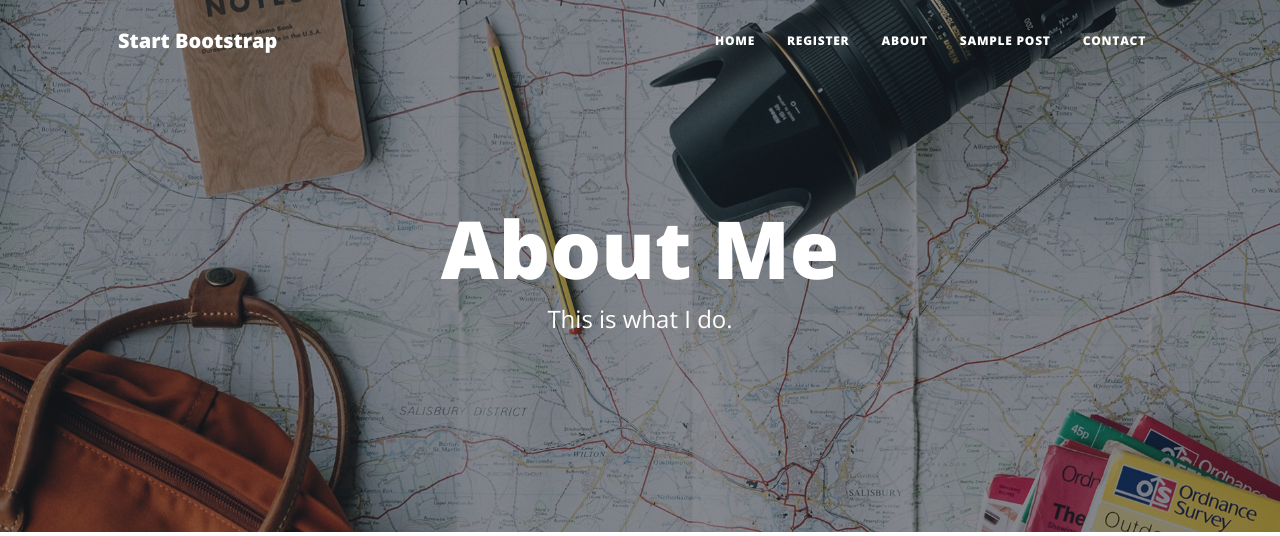
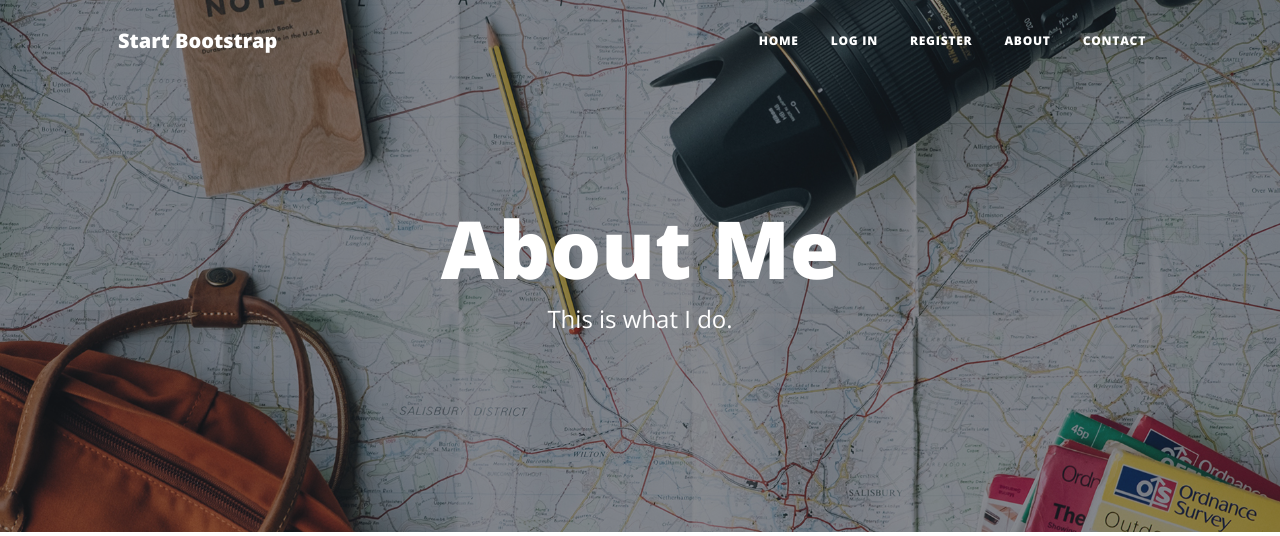
Before and after one commit to yuliyatestlab/travel-stories-platform, a Flask app: page /about in a window 1280 px wide. Shown: the top 536 px of the page. Run offline with Flask 3, Linux system fonts and the light colour scheme; some libraries are stand-ins or nearby versions.

Commit message:
Update navarbar: only show Login/Register if user is logged out. Otherwise show log Out.

```diff
--- a/app.py
+++ b/app.py
@@ -9,7 +9,7 @@ from sqlalchemy.orm import DeclarativeBase, Mapped, mapped_column
 from sqlalchemy import Integer, String, Text
 from datetime import date
 
-from sqlalchemy.sql.functions import user
+from sqlalchemy.sql.functions import user, current_user
 from werkzeug.security import generate_password_hash, check_password_hash
 
 from forms import CreatePostForm, RegisterForm, LoginForm
@@ -87,7 +87,7 @@ def register():
         #  Authenticate the user with Flask-Login
         login_user(new_user)
         return redirect(url_for('get_all_posts'))
-    return render_template('register.html', form=form)
+    return render_template('register.html', form=form, current_user=current_user)
 
 # Retrieve a user from the database based on their email
 @app.route('/login')
@@ -111,20 +111,24 @@ def login():
             login_user(user)
             return redirect(url_for('get_all_posts'))
 
-    return render_template("login.html", form=form)
+    return render_template("login.html", form=form, current_user=current_user)
+
+@app.route('/logout')
+def logout():
+    return redirect(url_for('get_all_posts'))
 
 @app.route('/')
 def get_all_posts():
     # Query the database for all the posts. Convert the data to a python list.
     result = db.session.execute(db.select(BlogPost).order_by(BlogPost.date))
     posts = result.scalars().all()
-    return render_template("index.html", all_posts=posts)
+    return render_template("index.html", all_posts=posts, current_user=current_user)
 
 @app.route('/post/<int:post_id>')
 def show_post(post_id):
     #  Retrieve a BlogPost from the database based on the post_id.
     requested_post = db.get_or_404(BlogPost, post_id)
-    return render_template("post.html", post=requested_post)
+    return render_template("post.html", post=requested_post, current_user=current_user)
 
 @app.route('/new-post', methods=['GET', 'POST'])
 def add_new_post():
@@ -141,7 +145,7 @@ def add_new_post():
         db.session.add(new_post)
         db.session.commit()
         return redirect(url_for('get_all_posts'))
-    return render_template("make-post.html", form=form)
+    return render_template("make-post.html", form=form, current_user=current_user)
 
 # Editing an existing post
 @app.route('/edit-post/<int:post_id>', methods=['GET', 'POST'])
@@ -163,7 +167,7 @@ def edit_post(post_id):
 
         db.session.commit()
         return redirect(url_for('show_post', post_id=post.id))
-    return render_template("make-post.html", form=edit_form, is_edit=True)
+    return render_template("make-post.html", form=edit_form, is_edit=True, current_user=current_user)
 
 # Delete post
 @app.route('/delete/<int:post_id>')
@@ -176,11 +180,11 @@ def delete_post(post_id):
 
 @app.route('/about')
 def about():
-    return render_template('about.html')
+    return render_template('about.html', current_user=current_user)
 
 @app.route('/contact')
 def contact():
-    return render_template('contact.html')
+    return render_template('contact.html', current_user=current_user)
 
 if __name__ == "__main__":
     app.run(debug=True)
--- a/templates/header.html
+++ b/templates/header.html
@@ -26,9 +26,14 @@
             <div class="collapse navbar-collapse" id="navbarResponsive">
                 <ul class="navbar-nav ms-auto py-4 py-lg-0">
                     <li class="nav-item"><a class="nav-link px-lg-3 py-3 py-lg-4" href="{{ url_for('get_all_posts') }}">Home</a></li>
+                    <!--Only show Login/register if user is logged out. Otherwise show "Log Out"-->
+                    {% if not current_user.is_authenticated %}
+                    <li class="nav-item"><a class="nav-link px-lg-3 py-3 py-lg-4" href="{{ url_for('login') }}">Log In</a></li>
                     <li class="nav-item"><a class="nav-link px-lg-3 py-3 py-lg-4" href="{{ url_for('register') }}">Register</a></li>
+                    {% else %}
+                    <li class="nav-item"><a class="nav-link px-lg-3 py-3 py-lg-4" href="{{ url_for('logout') }}">Log Out</a></li>
+                    {% endif %}
                     <li class="nav-item"><a class="nav-link px-lg-3 py-3 py-lg-4" href="{{ url_for('about') }}">About</a></li>
-                    <li class="nav-item"><a class="nav-link px-lg-3 py-3 py-lg-4" href="post.html">Sample Post</a></li>
                     <li class="nav-item"><a class="nav-link px-lg-3 py-3 py-lg-4" href="{{ url_for('contact') }}">Contact</a></li>
                 </ul>
             </div>
```
